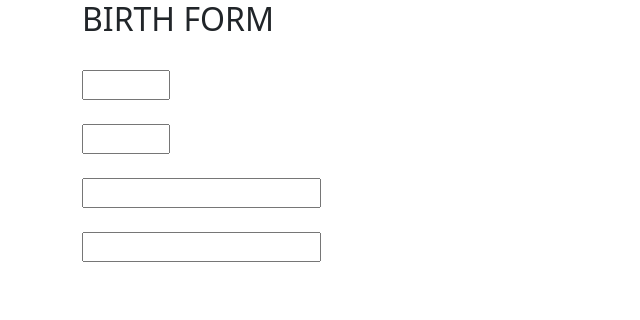
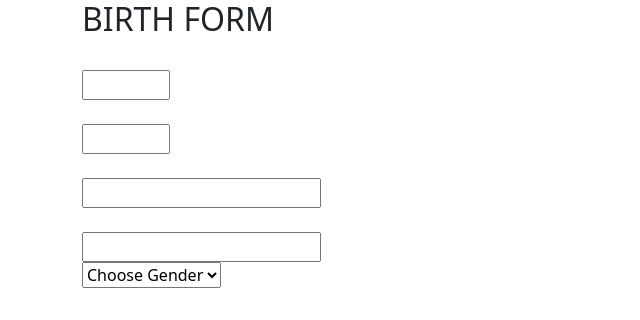
Before and after one commit to FIDELISSANYA/my_second_project, a plain HTML site: page my_second_project/index.html in a window 1280 px wide. Shown: the whole page, without its empty margins (0-640 px from the left). Drawn offline with nearby package versions, Linux system fonts and the light colour scheme.

Commit message:
Add a form

```diff
--- a/my_second_project/index.html
+++ b/my_second_project/index.html
@@ -19,6 +19,11 @@
         <input type="number" id="year"><br>
         <label for="Centuary of Birth"></label><br>
         <input type="number" id="centuary"><br>
+        <select id="gender">
+            <option value="gd">Choose Gender</option>
+            <option value="Male">Male</option>
+            <option value="female">Female</option>
+        </select>
       </form>
   </div>
 </body>
```
